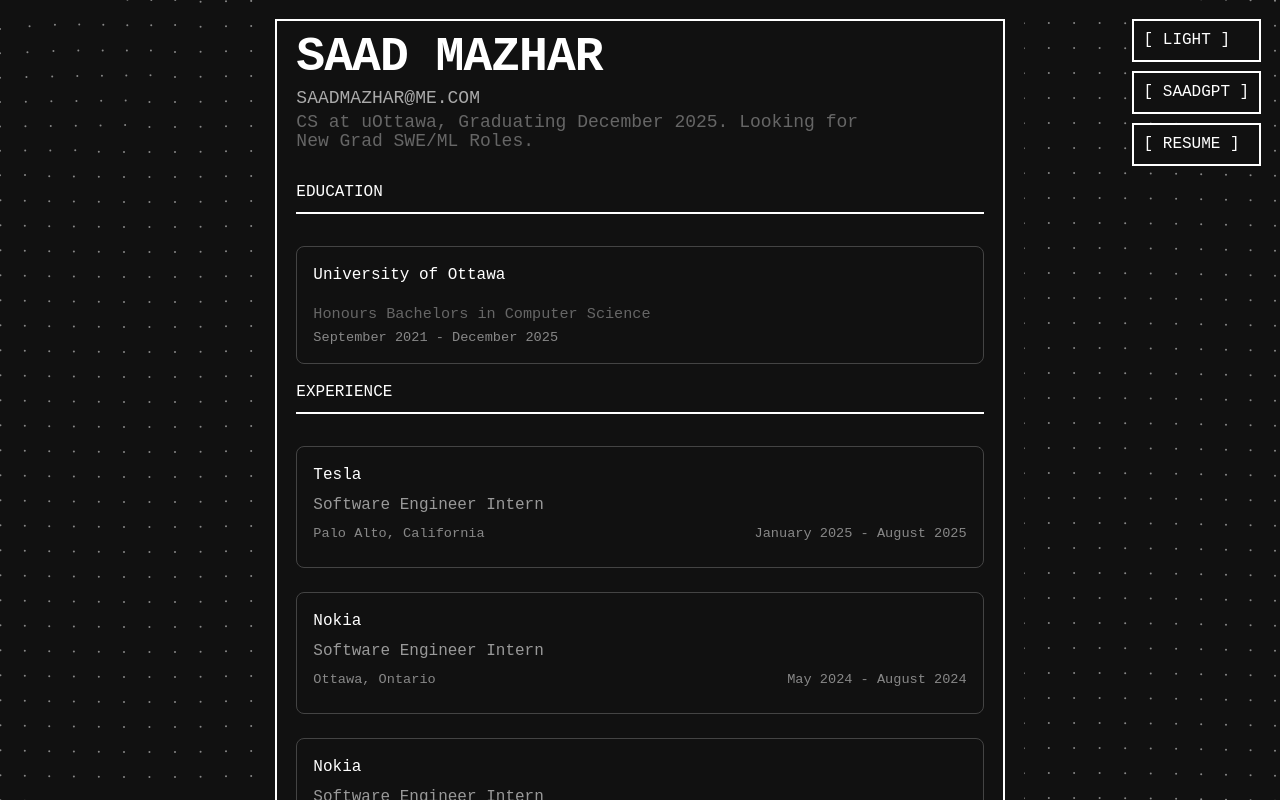
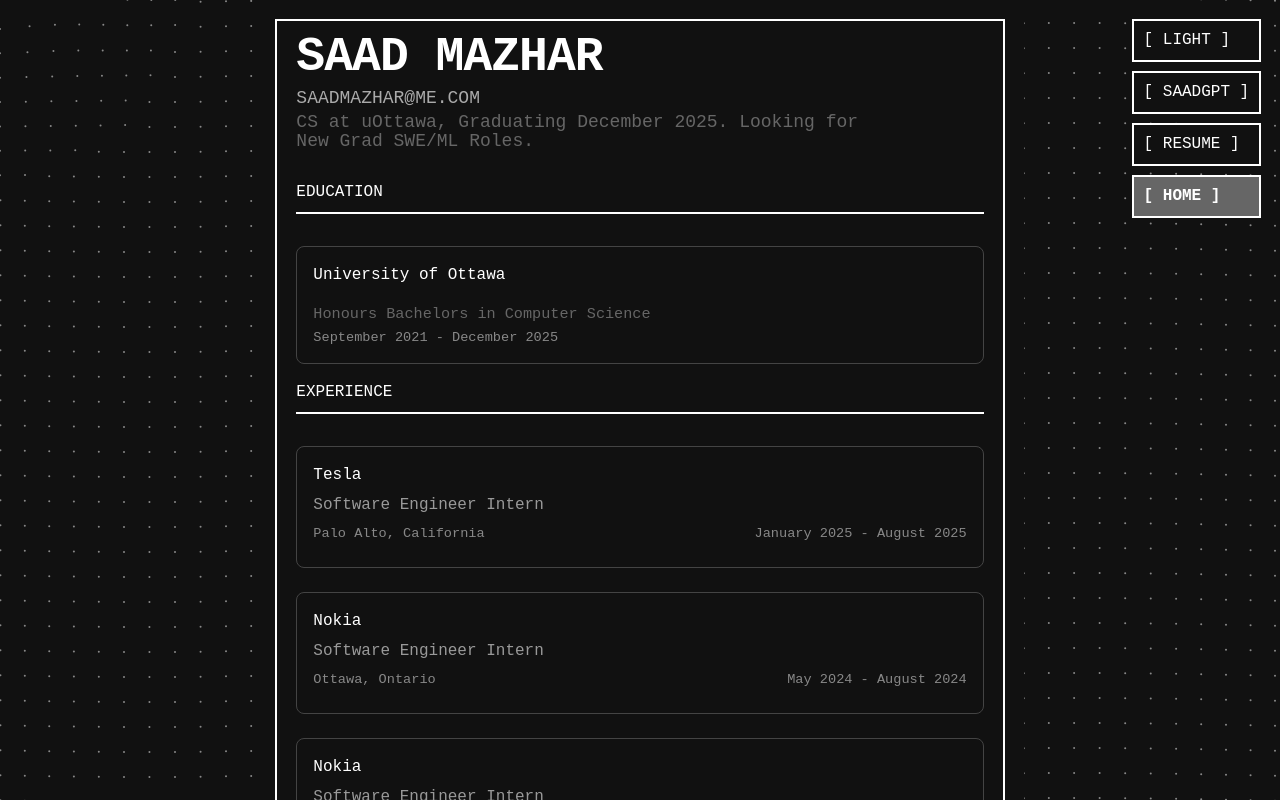
Before and after one commit to notsaad/site, a React (Create React App) app: page / in a window 1280 px wide. Shown: the top 800 px of the page. Built offline with nearby package versions, Linux system fonts and the light colour scheme; a web font is replaced by a local one.

Commit message:
home button for routing

```diff
--- a/src/components/ThemeToggle.tsx
+++ b/src/components/ThemeToggle.tsx
@@ -71,6 +71,7 @@ export const ThemeToggle: React.FC = () => {
       </ToggleBox>
       <RoutingBox isDark={isDarkMode} text="SAADGPT" route="/saadgpt" />
       <RoutingBox isDark={isDarkMode} text="RESUME" route="/resume" />
+      <RoutingBox isDark={isDarkMode} text="HOME" route="/" />
     </ToggleContainer>
   );
 };
```
